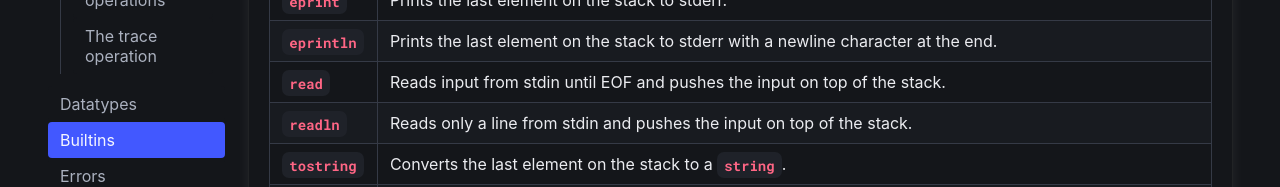
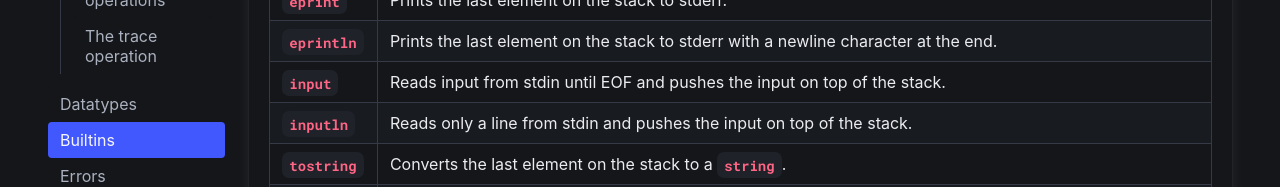
Before and after one commit to marc-dantas/pile-online, a Next.js app: page /docs/builtins in a window 1280 px wide. Shown: the part 596-783 px from the top of the page. Built offline with nearby package versions, Linux system fonts and the light colour scheme.

Commit message:
readln and read renamed to input and inputln

```diff
--- a/src/app/docs/builtins/page.tsx
+++ b/src/app/docs/builtins/page.tsx
@@ -42,13 +42,13 @@ export default function Docs() {
                         </td>
                     </tr>
                     <tr>
-                        <td><code>read</code></td>
+                        <td><code>input</code></td>
                         <td>
                             Reads input from stdin until EOF and pushes the input on top of the stack.
                         </td>
                     </tr>
                     <tr>
-                        <td><code>readln</code></td>
+                        <td><code>inputln</code></td>
                         <td>
                             Reads only a line from stdin and pushes the input on top of the stack.
                         </td>
```
